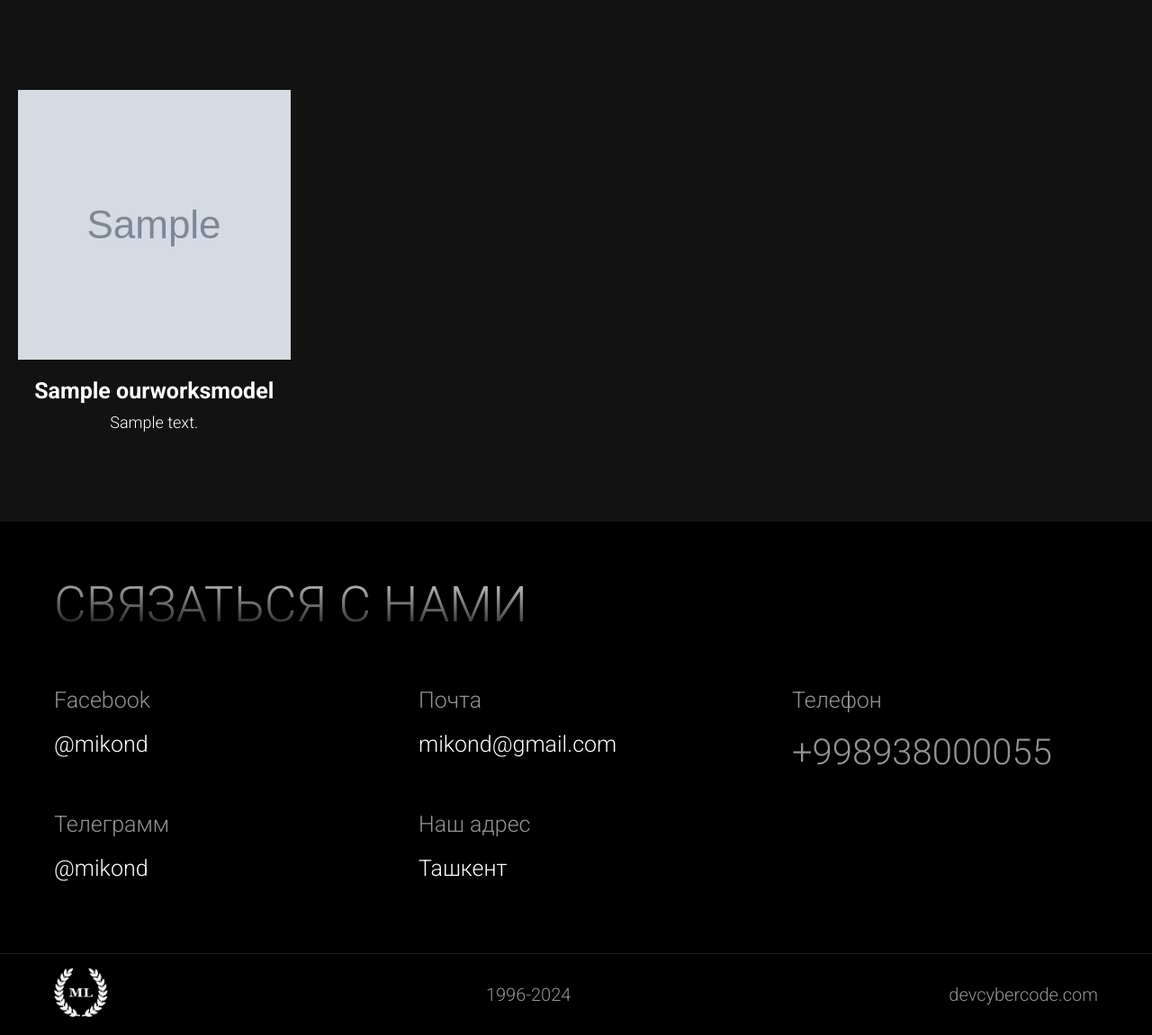
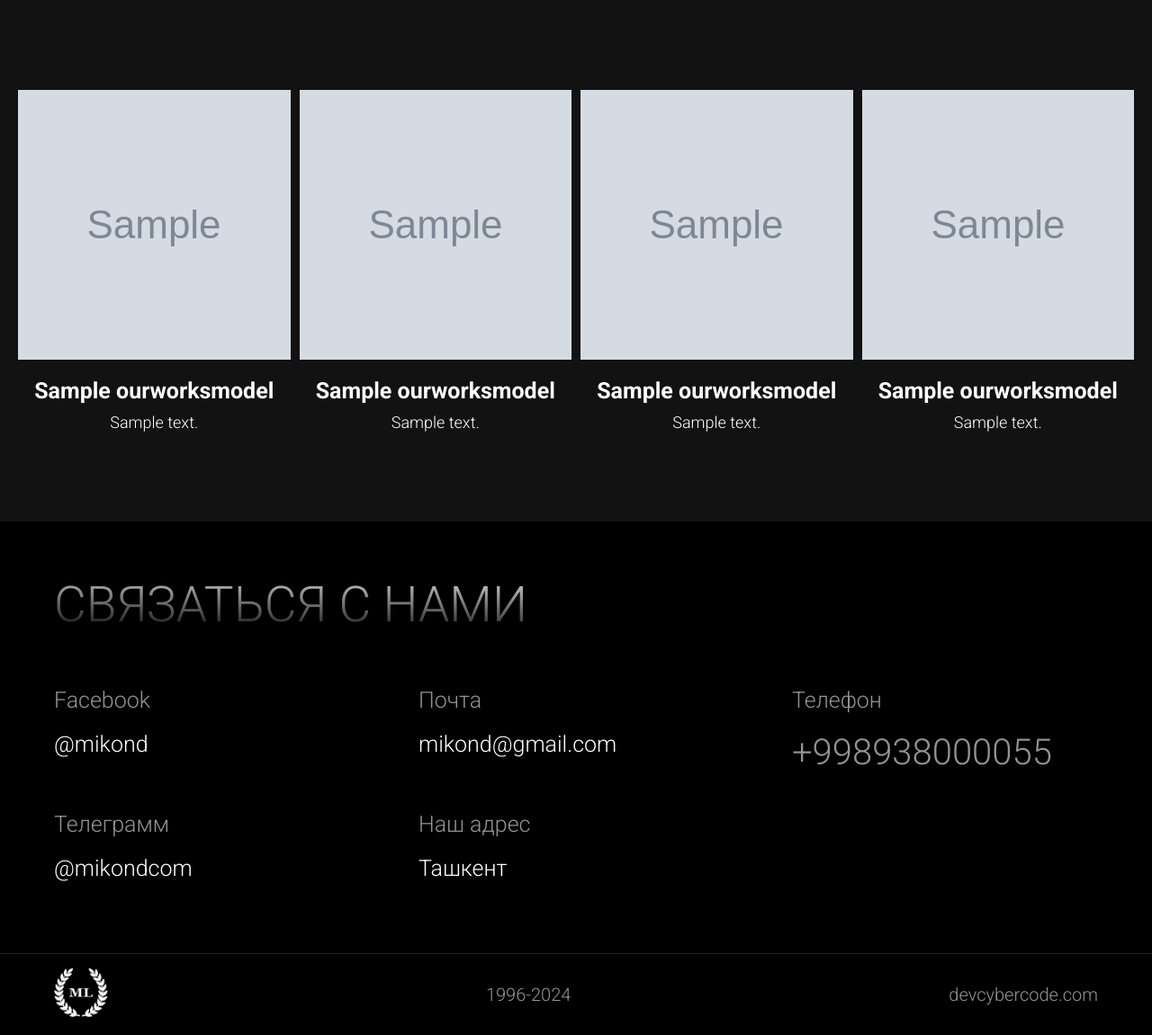
Before and after one commit to lUkAC1234/mikond, a Django app: page /Our/Works/ in a window 1280 px wide. Shown: the part 600-1751 px from the top of the page at 90% size. Run offline with Django 4.2, Linux system fonts and the light colour scheme; tables that the repository leaves empty hold one stand-in row (values such as "Sample post"); grey boxes marked "Sample" are stand-in pictures; some libraries are stand-ins or nearby versions.

Commit message:
Our works

```diff
--- a/assets/main/styles/scss/global.css
+++ b/assets/main/styles/scss/global.css
@@ -176,9 +176,9 @@
 .quality-img-container::after {
   content: "";
   position: absolute;
-  width: min(100%, 100rem);
-  height: 10rem;
-  top: 40%;
+  width: min(100%, 50rem);
+  height: 5rem;
+  top: 50%;
   left: 50%;
   transform: translate(-50%, -50%);
   border-radius: 300px;
@@ -521,7 +521,6 @@
   margin-top: -13.5rem;
   height: 20rem;
   background: var(--black);
-  border: 10px solid var(--primary-color);
 }
 .product-slider-column.first img {
   width: 100%;
@@ -574,7 +573,6 @@
   height: 20rem;
   margin-top: 3rem;
   flex-shrink: 0;
-  border: 10px solid var(--primary-color);
 }
 .product-image-column img {
   width: 100%;
--- a/assets/main/styles/scss/pages/_main.scss
+++ b/assets/main/styles/scss/pages/_main.scss
@@ -206,9 +206,9 @@
     &::after {
         content: "";
         position: absolute;
-        width: min(100%, 100rem);
-        height: 10rem;
-        top: 40%;
+        width: min(100%, 50rem);
+        height: 5rem;
+        top: 50%;
         left: 50%;
         transform: translate(-50%, -50%);
         border-radius: 300px;
@@ -621,7 +621,6 @@
     margin-top: -13.5rem;
     height: 20rem;
     background: var(--black);
-    border: 10px solid var(--primary-color);
 
     img {
         width: 100%;
@@ -676,7 +675,6 @@
     height: 20rem;
     margin-top: 3rem;
     flex-shrink: 0;
-    border: 10px solid var(--primary-color);
 
     img {
         width: 100%;
--- a/templates/layouts/footer.html
+++ b/templates/layouts/footer.html
@@ -14,7 +14,7 @@
                 </li>
                 <li class="footer-link">
                     <h2 class="footer-link-title fade fadeInDown">Телеграмм</h2>
-                    <h2 class="footer-link-object fade fadeInDown">@mikond</h2>
+                    <a class="footer-link-object" href="https://t.me/mikondcom" target="_blank"><h2 class="footer-link-object fade fadeInDown">@mikondcom</h2></a>
                 </li>
                 <li class="footer-link">
                     <h2 class="footer-link-title fade fadeInDown">Наш адрес</h2>
--- a/templates/pages/main.html
+++ b/templates/pages/main.html
@@ -34,7 +34,7 @@
         <section class="quality-section">
             <div class="quality-container">
                 <h1 class="quality-title fade fadeInUp">ЛЮБАЯ ЛЮСТРА НА ЗАКАЗ</h1>
-                <div class="quality-img-container fade slideInRight" data-wow-duration="1s">
+                <div class="quality-img-container" data-wow-duration="1s">
                     <img src="{% static 'main/images/main-page/chandelier.png' %}" alt="">
                 </div>
                 <div class="quality-types-container">
--- a/templates/pages/ourworks.html
+++ b/templates/pages/ourworks.html
@@ -17,7 +17,34 @@
         <section class="ourwork-list-section">
             <div class="ourwork-list-container">
                 {% for object in our_works %}
-                <a href="{% url 'main:ourworksdetail' pk=object.pk %}" class="ourwork-list-column">
+                <a href="" class="ourwork-list-column">
+                    <div class="ourwork-list-image-container fade fadeInUp">
+                        <img src="{{ object.preview_image.url }}" alt="">
+                    </div>
+                    <h1 class="ourwork-list-title fade fadeInUp">{{ object.title }}</h1>
+                    <p class="ourwork-list-text fade fadeInUp">{{ object.short_description }}</p>
+                </a>
+                {% endfor %}
+                {% for object in our_works %}
+                <a href="" class="ourwork-list-column">
+                    <div class="ourwork-list-image-container fade fadeInUp">
+                        <img src="{{ object.preview_image.url }}" alt="">
+                    </div>
+                    <h1 class="ourwork-list-title fade fadeInUp">{{ object.title }}</h1>
+                    <p class="ourwork-list-text fade fadeInUp">{{ object.short_description }}</p>
+                </a>
+                {% endfor %}
+                {% for object in our_works %}
+                <a href="" class="ourwork-list-column">
+                    <div class="ourwork-list-image-container fade fadeInUp">
+                        <img src="{{ object.preview_image.url }}" alt="">
+                    </div>
+                    <h1 class="ourwork-list-title fade fadeInUp">{{ object.title }}</h1>
+                    <p class="ourwork-list-text fade fadeInUp">{{ object.short_description }}</p>
+                </a>
+                {% endfor %}
+                {% for object in our_works %}
+                <a href="" class="ourwork-list-column">
                     <div class="ourwork-list-image-container fade fadeInUp">
                         <img src="{{ object.preview_image.url }}" alt="">
                     </div>
--- a/web/urls.py
+++ b/web/urls.py
@@ -1,6 +1,6 @@
 from django.urls import path
 from .views import main, catalogView, serviceDetailView, \
-ourWorksView, ourWorksDetailView
+ourWorksView
 
 app_name = "main"
 
@@ -9,5 +9,4 @@ urlpatterns = [
     path('Catalog/', catalogView.as_view(), name="catalog"),
     path('Service/<int:pk>', serviceDetailView.as_view(), name="service"),
     path('Our/Works/', ourWorksView.as_view(), name="ourworks"),
-    path('Our/Works/<int:pk>', ourWorksDetailView.as_view(), name="ourworksdetail"),
 ]
--- a/web/views.py
+++ b/web/views.py
@@ -65,10 +65,6 @@ class ourWorksView(CreateView):
         context = self.get_context_data(form=form)
         return self.render_to_response(context)
 
-class ourWorksDetailView(DetailView):
-    template_name = "pages/ourworks.detail.html"
-    model = OurWorksModel
-
 def PageNotFound(request, *args, **kwargs):
     text = render_to_string('pages/page404.html')
     return HttpResponseNotFound(text)
```
Also changed, not shown: 1 other file.
